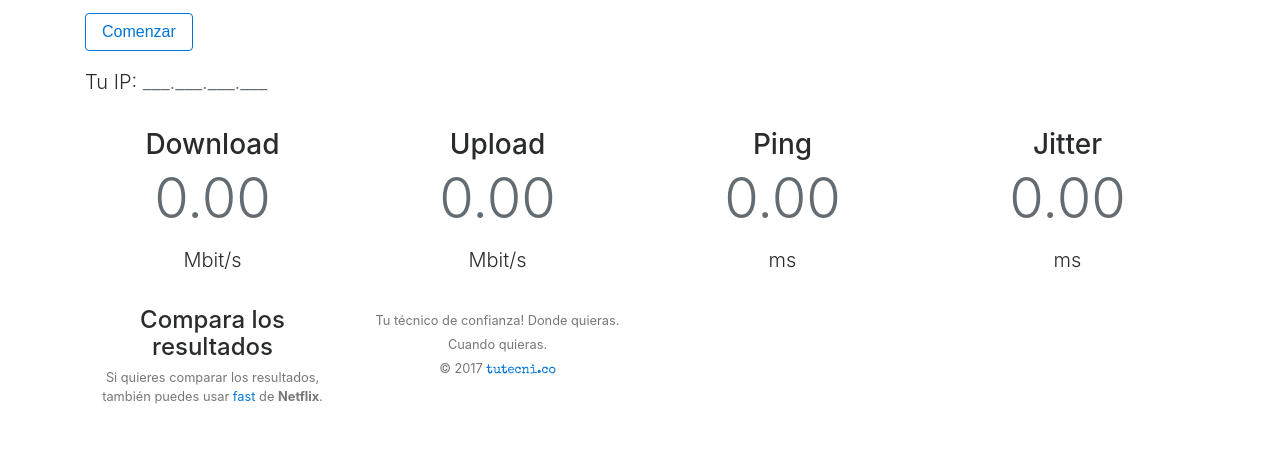
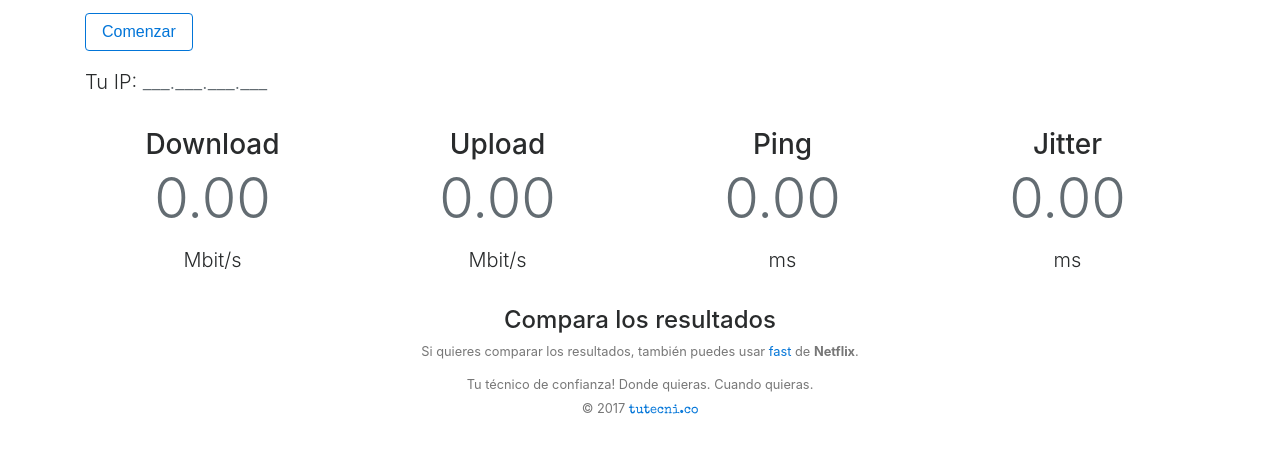
Before and after one commit to tutecniCo/speedtest, a plain HTML site: page index.html in a window 1280 px wide. Shown: the part 91-544 px from the top of the page. Drawn offline with nearby package versions, Linux system fonts and the light colour scheme.

Commit message:
Minor changes.

```diff
--- a/index.html
+++ b/index.html
@@ -70,12 +70,17 @@
             position: relative;
             top: 8px;
         }
+        .full-width {
+            width: 100%;
+            text-align: center;
+        }
         .block {
             color: #777;
             text-align: center;
             max-width: 500px;
             margin: 0 auto;
             font-size: 0.8rem;
+            margin-bottom: 10px;
         }
         .tutecni-font {
             font-family: 'Special Elite'
@@ -122,11 +127,11 @@
                 <p class="display-4 st-value"><span id="st-jitter"></span></p>
                 <p class="lead">ms</p>
             </div>
-            <div class="col-lg-3 col-md-6 mb-3 st-block">
+            <div class="full-width">
                 <h4>Compara los resultados</h4>
                 <p class="block">Si quieres comparar los resultados, también puedes usar <a href="https://fast.com/" target="_blank">fast</a> de <strong>Netflix</strong>.</p>
             </div>
-            <div class="col-lg-3 col-md-6 mb-3 st-block">
+            <div class="full-width">
                 <div>
                     <span class="block">Tu técnico de confianza! Donde quieras. Cuando quieras.</span><br>
                     <span class="block">© 2017 <a href="https://tutecni.co" class="tutecni-font" target="_blank">tutecni.co</a></span>
```
